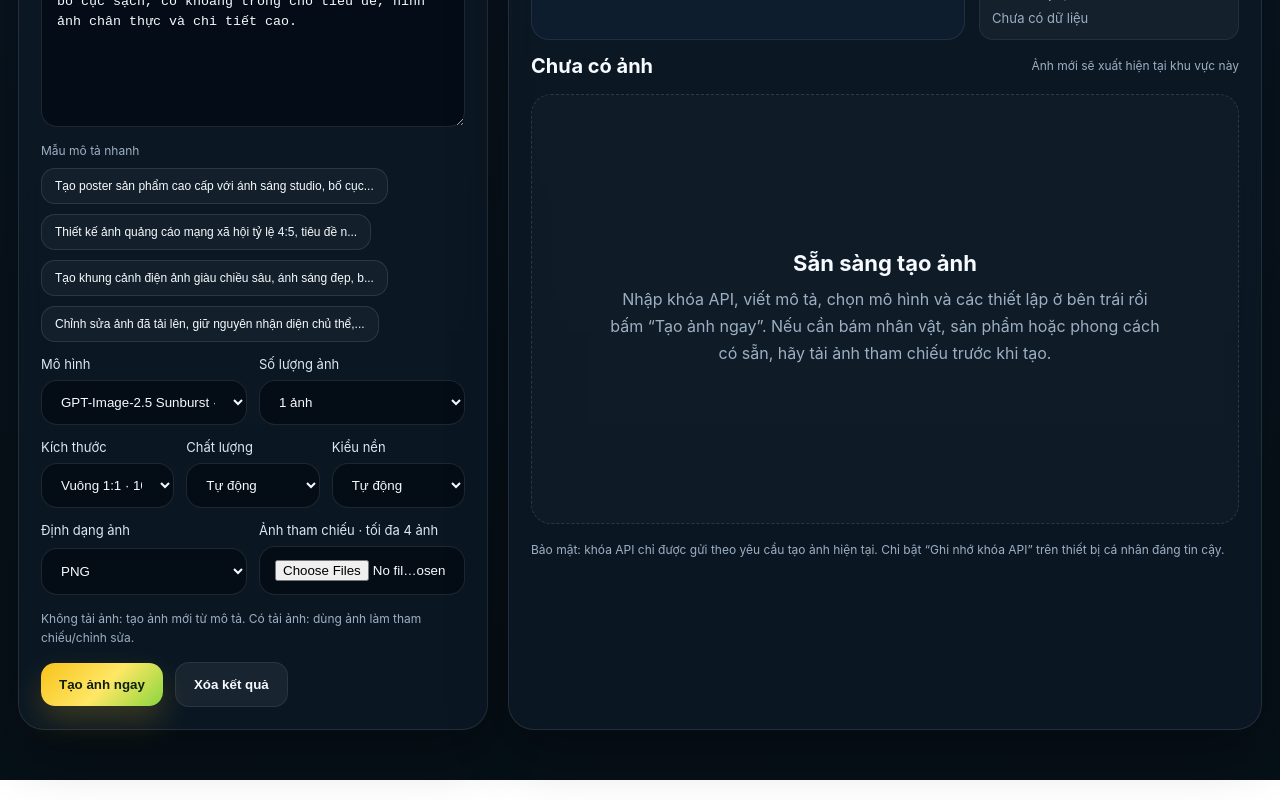
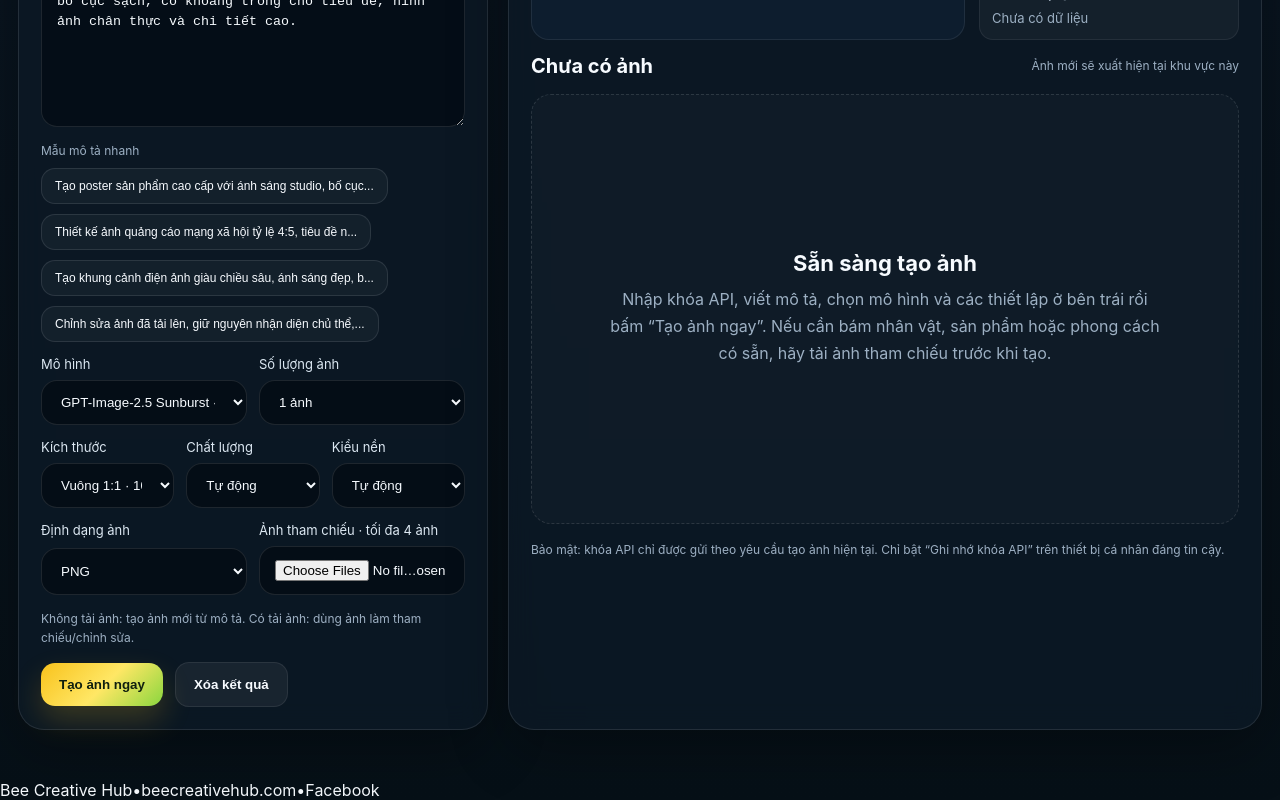
Before and after one commit to bizhang90/AnhGPT, a Next.js app: page / in a window 1280 px wide. Shown: the part 768-1568 px from the top of the page. Built offline with nearby package versions, Linux system fonts and the light colour scheme.

Commit message:
Thêm website và Facebook Bee Creative Hub ở chân trang

```diff
--- a/app/layout.tsx
+++ b/app/layout.tsx
@@ -16,7 +16,22 @@ export const metadata: Metadata = {
 export default function RootLayout({ children }: { children: React.ReactNode }) {
   return (
     <html lang="vi">
-      <body>{children}</body>
+      <body>
+        {children}
+        <footer className="siteFooter">
+          <div className="siteFooterInner">
+            <span>Bee Creative Hub</span>
+            <span className="footerDot">•</span>
+            <a href="https://beecreativehub.com" target="_blank" rel="noreferrer">
+              beecreativehub.com
+            </a>
+            <span className="footerDot">•</span>
+            <a href="https://www.facebook.com/hientruongmkt" target="_blank" rel="noreferrer">
+              Facebook
+            </a>
+          </div>
+        </footer>
+      </body>
     </html>
   );
 }
```
